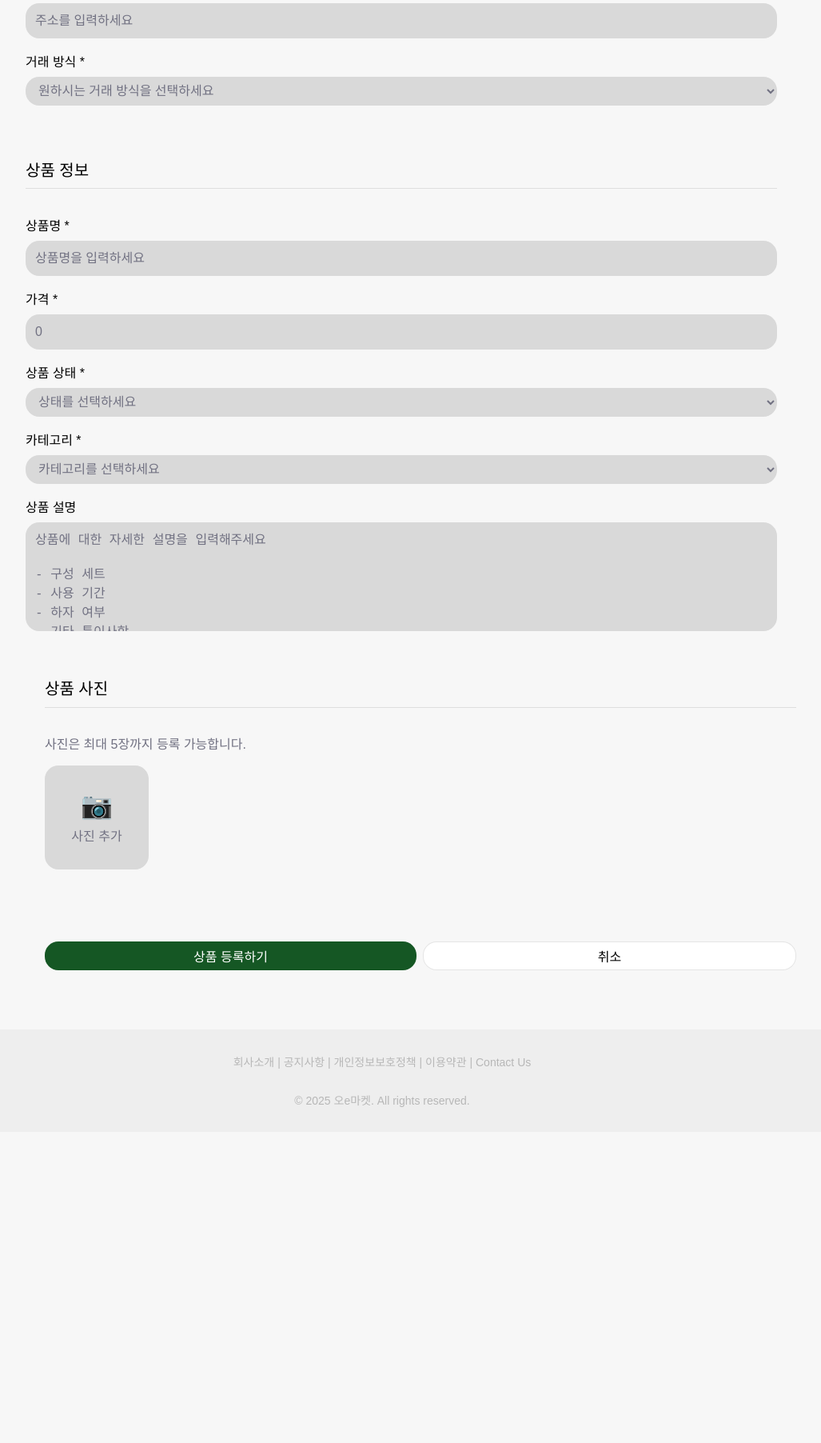
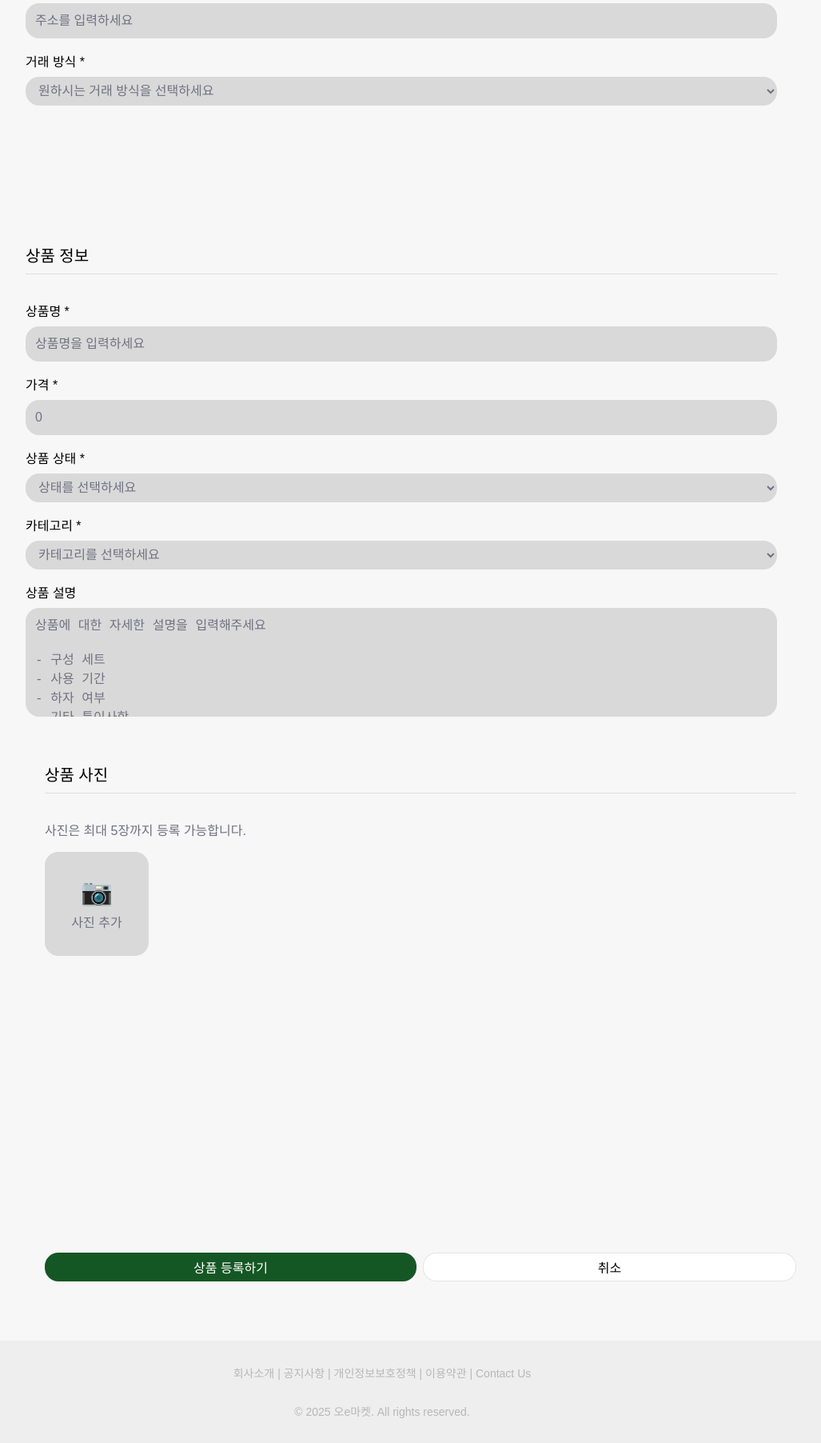
Before and after one commit to won-gg/flask_project2025, a Flask app: page /reg_items in a window 1280 px wide. Shown: the part 584-2388 px from the top of the page at 80% size, without its empty margins (162-1189 px from the left). Before the commit the page ends 1968 px from the top, so only its background shows below. Run offline with Flask 3, Linux system fonts and the light colour scheme; some web fonts are replaced.

Commit message:
section이 화면을 채우지 않아도 footer 하단 고정

```diff
--- a/static/reg_reviews_style.css
+++ b/static/reg_reviews_style.css
@@ -37,6 +37,7 @@ main{
     flex-direction: column;
     align-items: flex-start;
     gap: 16px;
+    min-height: 0px;
 }
 
 .heading{
--- a/static/style.css
+++ b/static/style.css
@@ -114,6 +114,10 @@ a:hover, a:focus {
   display: none;
 }
 
+section {
+  min-height: calc(100vh - 260px);
+}
+
 footer {
   display: flex;
   width: 100%;
```
